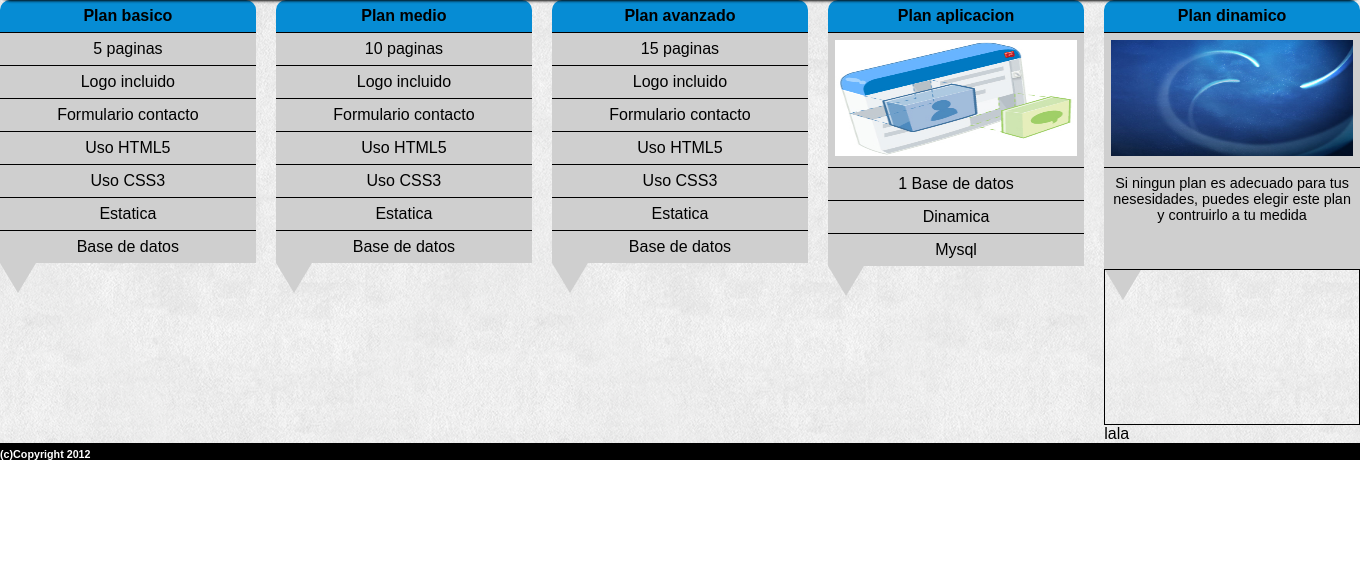
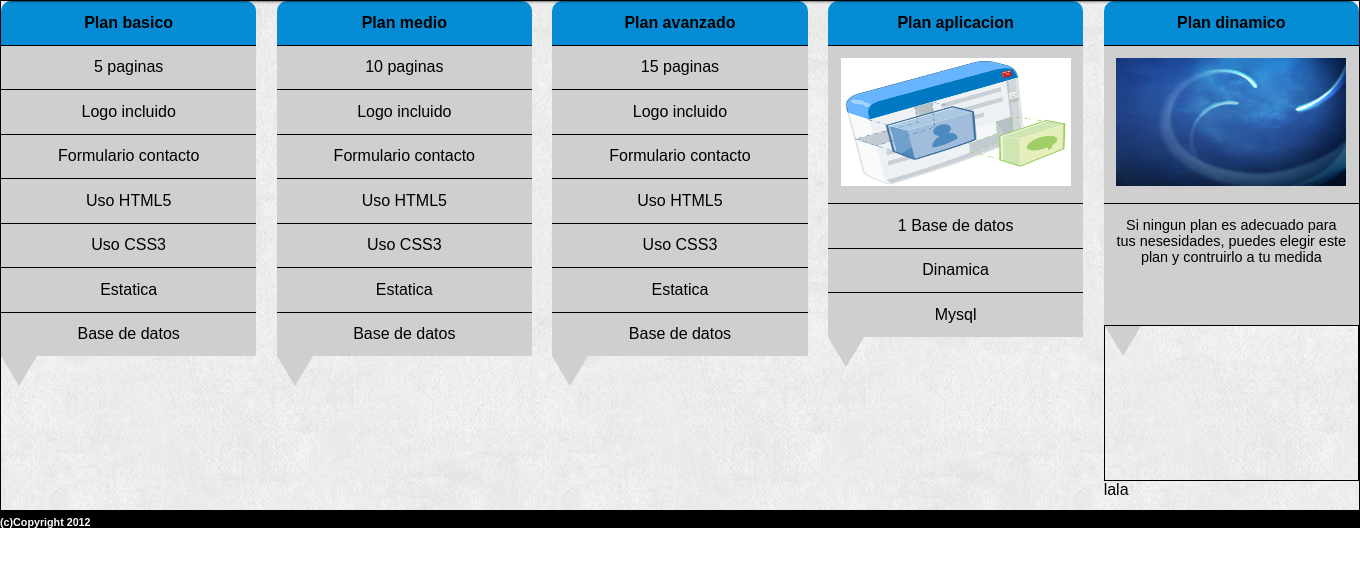
Before and after one commit to wilsonxp/Proyecto-web, a PHP site: page /servicios.php in a window 1360 px wide; the page is wider, and only the part inside the window is pictured. Shown: the part 129-696 px from the top of that part. Run offline with PHP 8.4, Linux system fonts and the light colour scheme.

Commit message:
M-04-08-2012-23:15

```diff
--- a/servicios.css
+++ b/servicios.css
@@ -82,6 +82,9 @@ nav ul li a{
 section{
     background-image: url("imagenes/fondo-n-4.png");
 }
+article{
+    border:1px solid black;
+}
 .pack1,.pack2,.pack3,.pack4,.pack5{
     /*border:1px solid red;*/
     float: left;
@@ -101,7 +104,7 @@ th{
     -moz-border-radius:10px 10px 0px 0px;
     border-radius: 10px 10px 0px 0px;
     display: block;
-    padding: 7px;
+    padding: 5%;
     text-align: center;
     /*-moz-border-radius:10px;
     border-radius: 10px;*/
@@ -110,7 +113,7 @@ td{
     background-color: #CFCFCF;
     border-bottom:1px solid black;
     display: block;
-    padding: 7px;
+    padding: 5%;
     text-align: center;
     /*-moz-border-radius:10px;
     border-radius: 10px;*/
@@ -125,12 +128,12 @@ table tr:last-child td{
     border:none;
 }
 .pack5 table tr:last-child td{
-    min-height: 87px;
+    min-height: 95px;
     font-size: 90%;
 }
 table tr td img{
     width: 100%;
-    height: 116px;
+    height: 128px;
 }
 .precio{
     background-color: lime;
```
